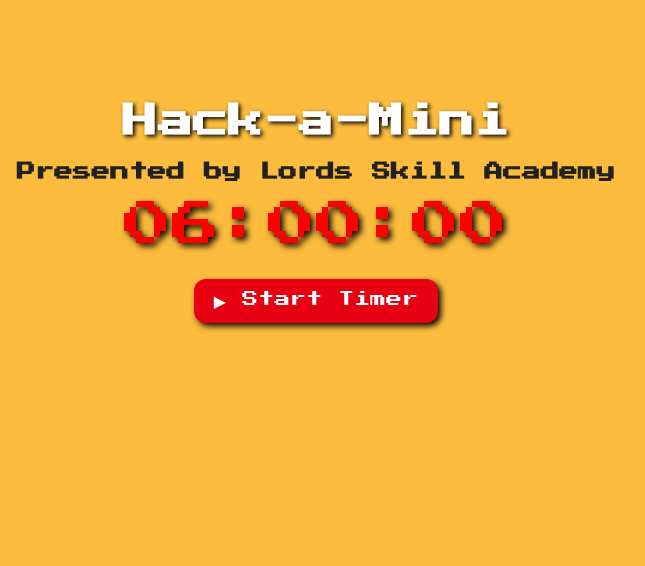
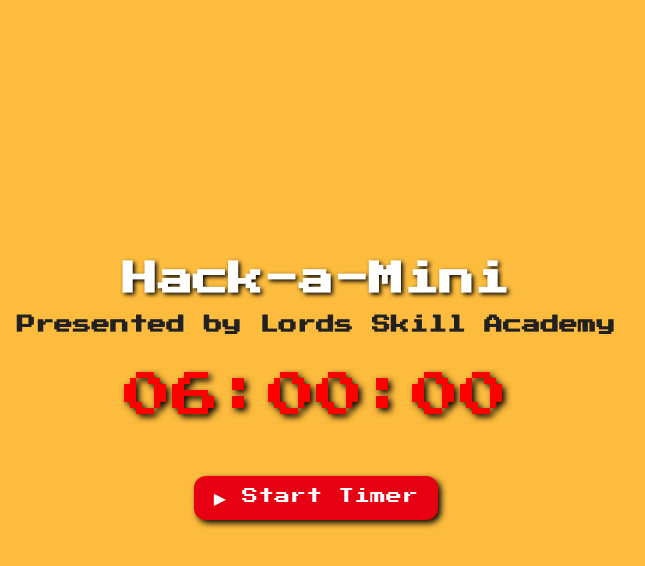
Before and after one commit to abdulvasay-234/lsa-t, a plain HTML site: page index.html in a window 1280 px wide. Shown: the full height of the page, 324-969 px from the left. Drawn offline with Linux system fonts and the light colour scheme.

Commit message:
Refactor timer container layout and styling
Updated timer container styling for better centering and alignment.

```diff
--- a/index.html
+++ b/index.html
@@ -16,16 +16,24 @@
       overflow-x: hidden;
     }
 
+    /* Centering container vertically and horizontally */
     .timer-container {
-      position: relative;
-      top: 10vh;
+      position: absolute;
+      top: 50%;
+      left: 50%;
+      transform: translate(-50%, -50%);
       width: 90%;
-      margin: 0 auto;
+      display: flex;
+      flex-direction: column;
+      align-items: center;
+      justify-content: center;
     }
 
     h1 {
       font-size: 2.2rem;
       text-shadow: 2px 2px 4px black;
+      margin-top: 0;
+      margin-bottom: 18px;
     }
 
     #timer {
@@ -33,6 +41,7 @@
       color: red;
       text-shadow: 3px 3px 6px black;
       margin-top: 20px;
+      margin-bottom: 26px;
     }
 
     #start-btn {
@@ -46,6 +55,7 @@
       cursor: pointer;
       font-family: 'Press Start 2P', cursive;
       box-shadow: 3px 3px 6px black;
+      margin-bottom: 18px;
     }
     #start-btn:hover {
       background: #ff4c4c;
@@ -92,7 +102,6 @@
     /* ----------- Responsive Styles ----------- */
     @media (max-width: 600px) {
       .timer-container {
-        top: 4vh;
         width: 98%;
       }
       h1 {
@@ -126,7 +135,7 @@
   <img src="logo.png" alt="Logo" class="logo">
   <div class="timer-container">
     <h1>Hack-a-Mini</h1>
-    <h3 style="color: #212121;">Presented by Lords Skill Academy</h3>
+    <h3 style="color: #212121; margin-top: 0; margin-bottom: 18px;">Presented by Lords Skill Academy</h3>
     <div id="timer">06:00:00</div>
     <button id="start-btn">▶ Start Timer</button>
   </div>
```
